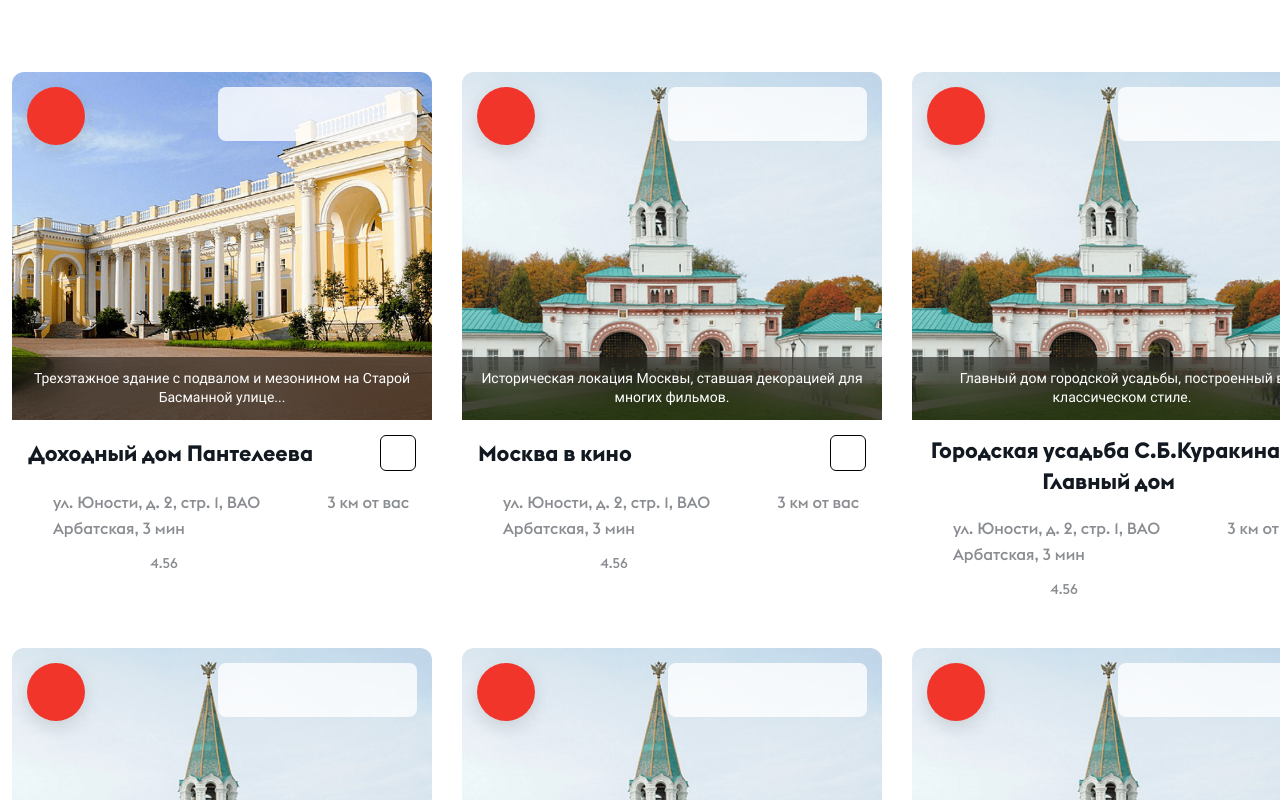
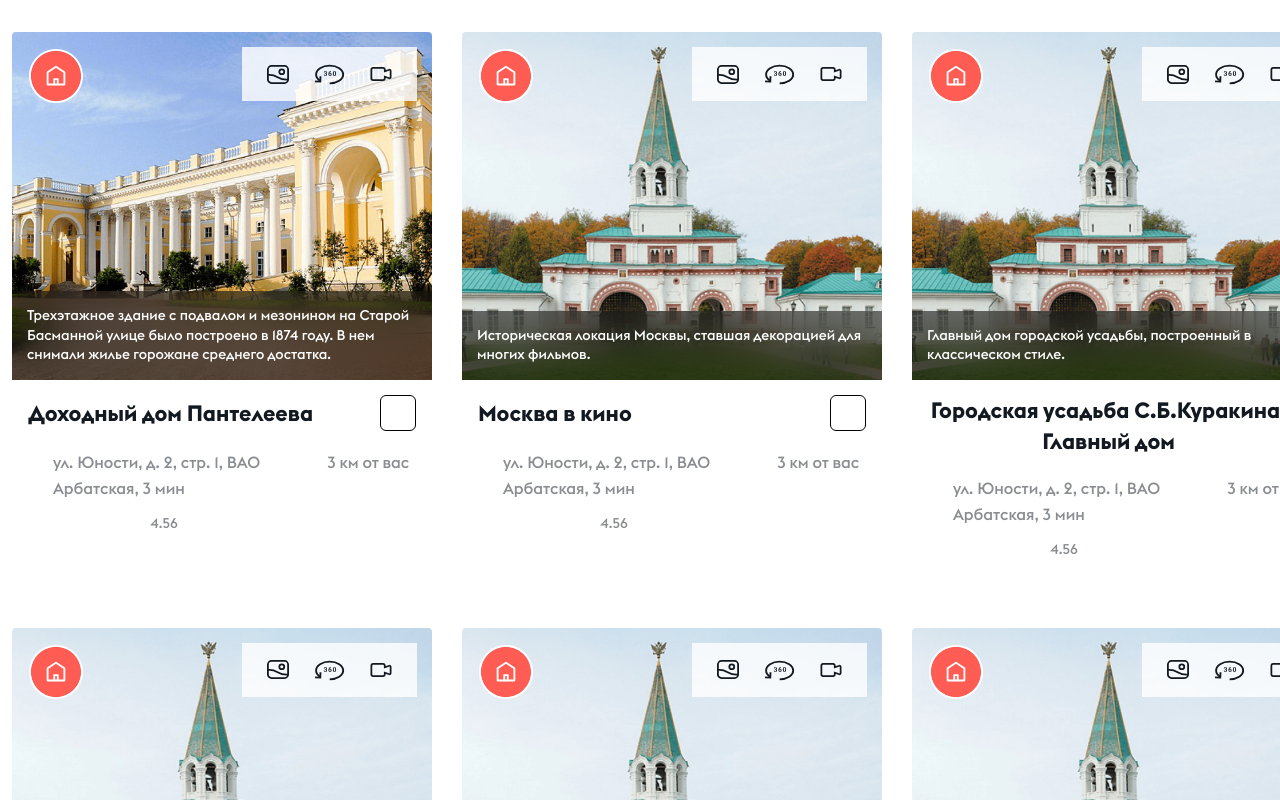
Before and after one commit to 44Klic44/uds-media-test, a React (Vite) app in the folder test-cards/: page / in a window 1280 px wide. Shown: the top 800 px of the page. Built offline with nearby package versions, Linux system fonts and the light colour scheme.

Commit message:
icons-img-card

```diff
--- a/test-cards/src/components/Card/UdsCard.jsx
+++ b/test-cards/src/components/Card/UdsCard.jsx
@@ -2,6 +2,7 @@ import { useState } from 'react'
 import styles from './UdsCard.module.scss'
 import UdsRating from '../UdsRating/UdsRating'
 import UdsButton from '../UdsButton/UdsButton'
+
 
 const UdsCard = ({
   id,
@@ -36,17 +37,17 @@ const UdsCard = ({
 
         {/* home icon */}
         <div className={styles.homeIcon}>
-          <svg width="58" height="58" aria-hidden="true">
-            <use href="/src/assets/icons/sprite.svg#uds-icon-home" />
+           <svg width="58" height="58" color="#FF5D54">
+            <use xlinkHref="#uds-icon-home" />
           </svg>
         </div>
 
         {/*  3 icons */}
         <div className={styles.topIcons}>
           <div className={styles.topIconsInner}>
-            <svg aria-hidden="true"><use href="/src/assets/icons/sprite.svg#uds-icon-image" /></svg>
-            <svg aria-hidden="true"><use href="/src/assets/icons/sprite.svg#uds-icon-360" /></svg>
-            <svg aria-hidden="true"><use href="/src/assets/icons/sprite.svg#uds-icon-video" /></svg>
+            <svg aria-hidden="true" width="22.47" height="19"> <use xlinkHref="#uds-icon-image" /></svg>
+            <svg aria-hidden="true" width="30" height="28"> <use xlinkHref="#uds-icon-360" /></svg>
+            <svg aria-hidden="true" width="22" height="14"> <use xlinkHref="#uds-icon-video" /></svg>
           </div>
         </div>
 
--- a/test-cards/src/components/Card/UdsCard.module.scss
+++ b/test-cards/src/components/Card/UdsCard.module.scss
@@ -12,7 +12,7 @@
   position: relative;
 
   &:hover {
-    transform: translateY(-6px);
+    // transform: translateY(-6px);
   }
 }
 
@@ -40,17 +40,15 @@
   width: 58px;
   height: 58px;
   border-radius: 999px;
-  background: $uds-red-dark;
   display: flex;
   align-items: center;
   justify-content: center;
-  box-shadow: 0 6px 18px rgba(0,0,0,0.12);
   z-index: 5;
 
   svg {
     fill: #fff;
-    width: 28px;
-    height: 28px;
+    width: 54px;
+    height: 54px;
   }
 }
 
@@ -62,13 +60,12 @@
   width: 175px;
   height: 54px;
   background: rgba(255,255,255,0.8);
-  border-radius: 8px;
   display: flex;
   align-items: center;
   justify-content: center;
   z-index: 5;
   backdrop-filter: none;
-  padding: 0 12px;
+  padding: 0px;
 }
 
 .topIconsInner {
@@ -78,9 +75,8 @@
   justify-content: center;
 
   svg {
-    width: auto;
-    height: 19px;
-    display: block;
+
+  max-width: 30px;
   }
 }
 
@@ -90,7 +86,7 @@
   left: 0;
   right: 0;
   bottom: 0;
-  padding: 12px 16px;
+  padding:  15px;
   background: rgba(0,0,0,0.5);
   backdrop-filter: blur(20px);
   color: #fff;
@@ -101,10 +97,12 @@
 
 .description {
   margin: 0;
-  font-family: $font-roboto-regular;
+  font-family: $weight-regular;
+  font-weight: 300;
   font-size: 14px;
   line-height: 1.4;
   color: #fff;
+  text-align: left;
 }
 
 
--- a/test-cards/src/data/udsPlaces.js
+++ b/test-cards/src/data/udsPlaces.js
@@ -10,7 +10,7 @@ export const cards = [
   {
     id: 1, // уникальный идентификатор карточки
     title: "Доходный дом Пантелеева", // заголовок карточки
-    description: "Трехэтажное здание с подвалом и мезонином на Старой Басманной улице...", // описание карточки
+    description: "Трехэтажное здание с подвалом и мезонином на Старой Басманной улице было построено в 1874 году. В нем снимали жилье горожане среднего достатка.", // описание карточки
     address: "ул. Юности, д. 2, стр. 1, ВАО",
     distance: "3 км от вас",
     metro: "Арбатская, 3 мин",
@@ -28,7 +28,7 @@ export const cards = [
   {
     id: 2,
     title: "Москва в кино",
-    description: "Историческая локация Москвы, ставшая декорацией для многих фильмов.",
+    description: "Историческая локация Москвы, ставшая декорацией для многих фильмов. ",
     address: "ул. Юности, д. 2, стр. 1, ВАО",
     distance: "3 км от вас",
     metro: "Арбатская, 3 мин",
--- a/test-cards/src/styles/global.scss
+++ b/test-cards/src/styles/global.scss
@@ -26,8 +26,8 @@ body {
   display: grid;
   grid-template-columns: repeat(3, 420px);
   justify-content: center;
-  gap: 30px;
-  padding: 40px 0;
+  gap: 50px 30px;
+
 
 
   @media (max-width: 1000px) {
--- a/test-cards/src/styles/variables.scss
+++ b/test-cards/src/styles/variables.scss
@@ -11,4 +11,4 @@ $weight-regular: 400;
 $uds-text-dark: #131921;
 $uds-text-grey: #898C90;
 $uds-red-dark: #F2352A;
-$uds-radius: 12px;
+$uds-radius: 4px;
```
